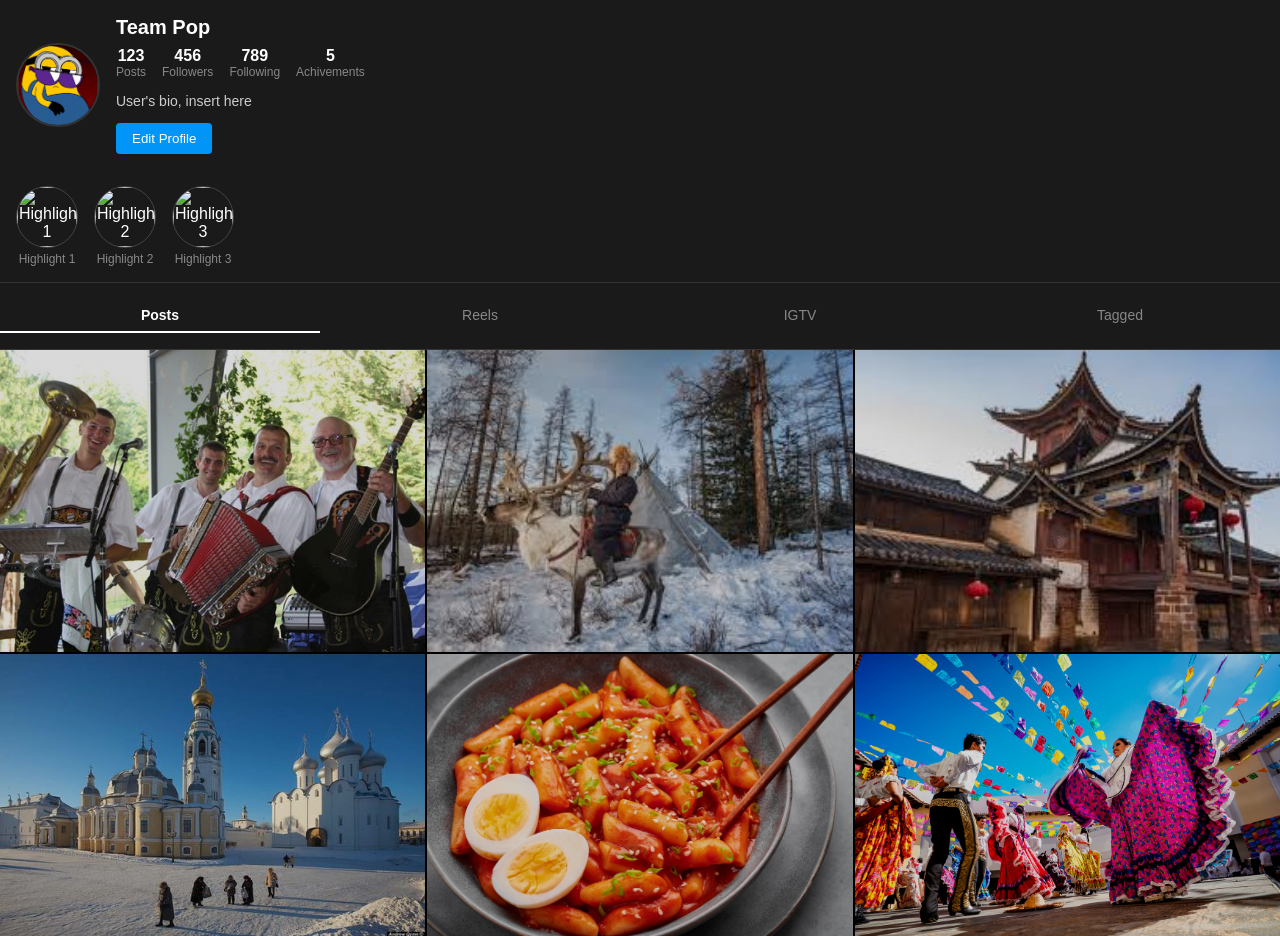
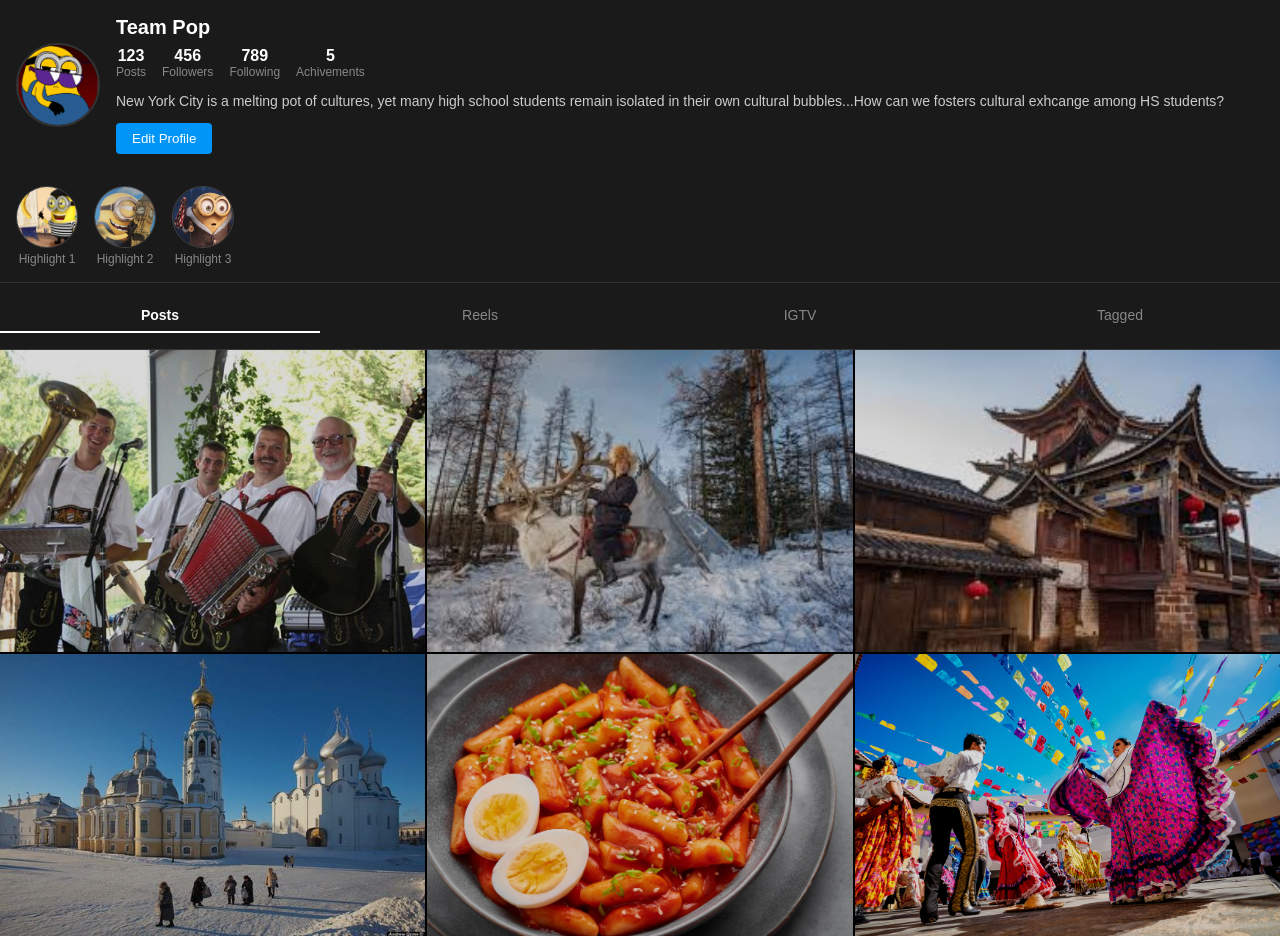
Before and after one commit to ALnLiam/AlbertyneLim-InstaAchivementsDemo, a plain HTML site: page nav.html in a window 1280 px wide. Drawn offline with Linux system fonts and the light colour scheme.

Commit message:
miscellaneous
Updated profile page with highlight and pfp imgs

```diff
--- a/nav.html
+++ b/nav.html
@@ -27,7 +27,7 @@
             </div>
       </div>
       <div class="bio">
-          <p>User's bio, insert here</p>
+          <p>New York City is a melting pot of cultures, yet many high school students remain isolated in their own cultural bubbles...How can we fosters cultural exhcange among HS students?</p>
       </div>
       <button class="edit-profile-btn">Edit Profile</button>
   </div>
@@ -35,15 +35,15 @@
 
 <div class="highlights">
   <div class="highlight">
-      <img src="highlight-1.jpg" alt="Highlight 1">
+      <img src="highlight1.jpg" alt="Highlight 1">
       <span>Highlight 1</span>
   </div>
   <div class="highlight">
-      <img src="highlight-2.jpg" alt="Highlight 2">
+      <img src="highlight2.jpg" alt="Highlight 2">
       <span>Highlight 2</span>
   </div>
   <div class="highlight">
-      <img src="highlight-3.jpg" alt="Highlight 3">
+      <img src="highlight3.jpg" alt="Highlight 3">
       <span>Highlight 3</span>
   </div>
 </div>
```
Also changed, not shown: index.html (+1 -1 lines), highlight1.jpg (added), highlight2.jpg (added), highlight3.jpg (added).
